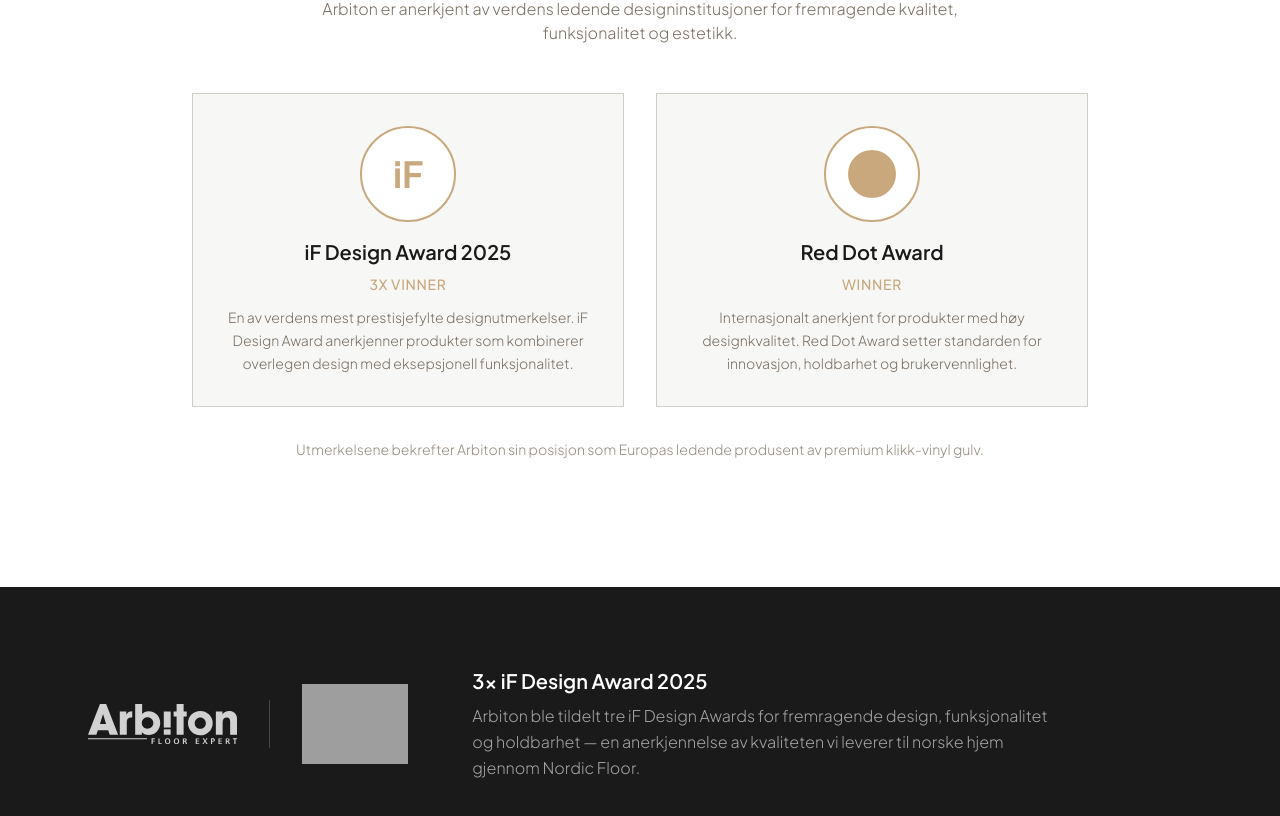
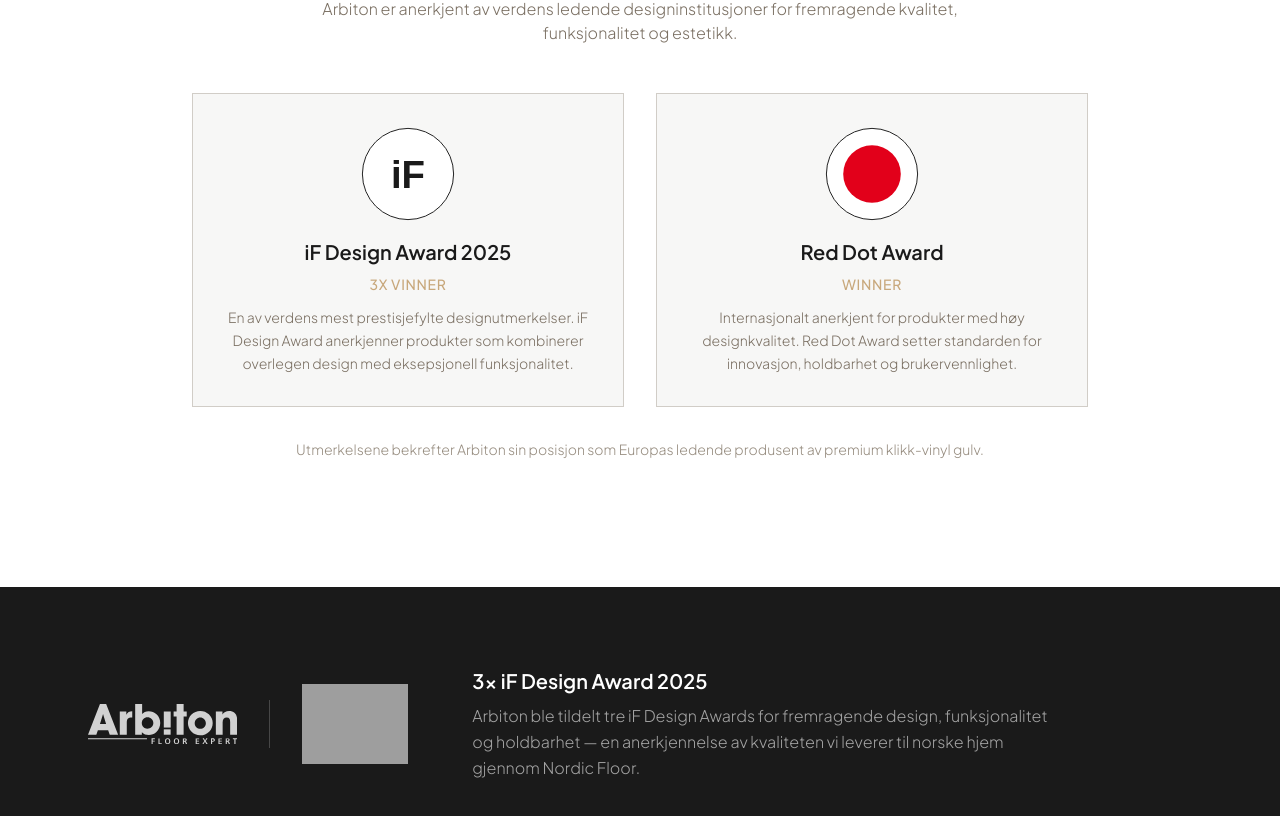
Before and after one commit to guardianopenclaw/byggtrade, a Next.js app: page / in a window 1280 px wide. Shown: the part 5457-6273 px from the top of the page. Built offline with nearby package versions, Linux system fonts and the light colour scheme; grey boxes are pictures that could not be loaded.

Commit message:
Legg til offisielle iF og Red Dot Award logoer (SVG)

```diff
--- a/src/components/Collections.tsx
+++ b/src/components/Collections.tsx
@@ -239,9 +239,11 @@
             <div className="grid grid-cols-1 md:grid-cols-2 gap-8 max-w-4xl mx-auto">
               {/* iF Design Award */}
               <div className="flex flex-col items-center p-8 bg-nordic-50 border border-nordic-200">
-                <div className="w-24 h-24 mb-4 flex items-center justify-center bg-white rounded-full border-2 border-[#c8a87c]">
-                  <span className="text-4xl font-bold text-[#c8a87c]">iF</span>
-                </div>
+                <img
+                  src="/awards/if-design-award.svg"
+                  alt="iF Design Award"
+                  className="w-24 h-24 mb-4"
+                />
                 <h4 className="text-xl font-semibold text-[#1a1a1a] mb-2">
                   iF Design Award 2025
                 </h4>
@@ -257,9 +259,11 @@
 
               {/* Red Dot Award */}
               <div className="flex flex-col items-center p-8 bg-nordic-50 border border-nordic-200">
-                <div className="w-24 h-24 mb-4 flex items-center justify-center bg-white rounded-full border-2 border-[#c8a87c]">
-                  <div className="w-12 h-12 rounded-full bg-[#c8a87c]"></div>
-                </div>
+                <img
+                  src="/awards/red-dot-award.svg"
+                  alt="Red Dot Award"
+                  className="w-24 h-24 mb-4"
+                />
                 <h4 className="text-xl font-semibold text-[#1a1a1a] mb-2">
                   Red Dot Award
                 </h4>
```
Also changed, not shown: public/awards/if-design-award.svg (added), public/awards/red-dot-award.svg (added).
